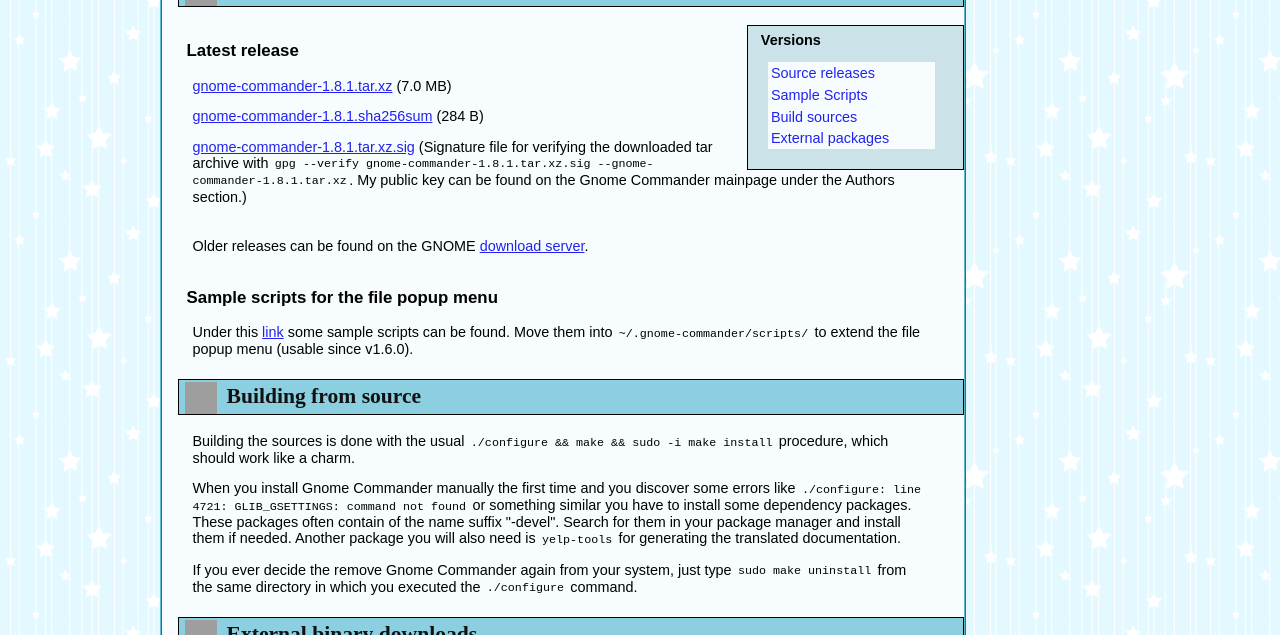
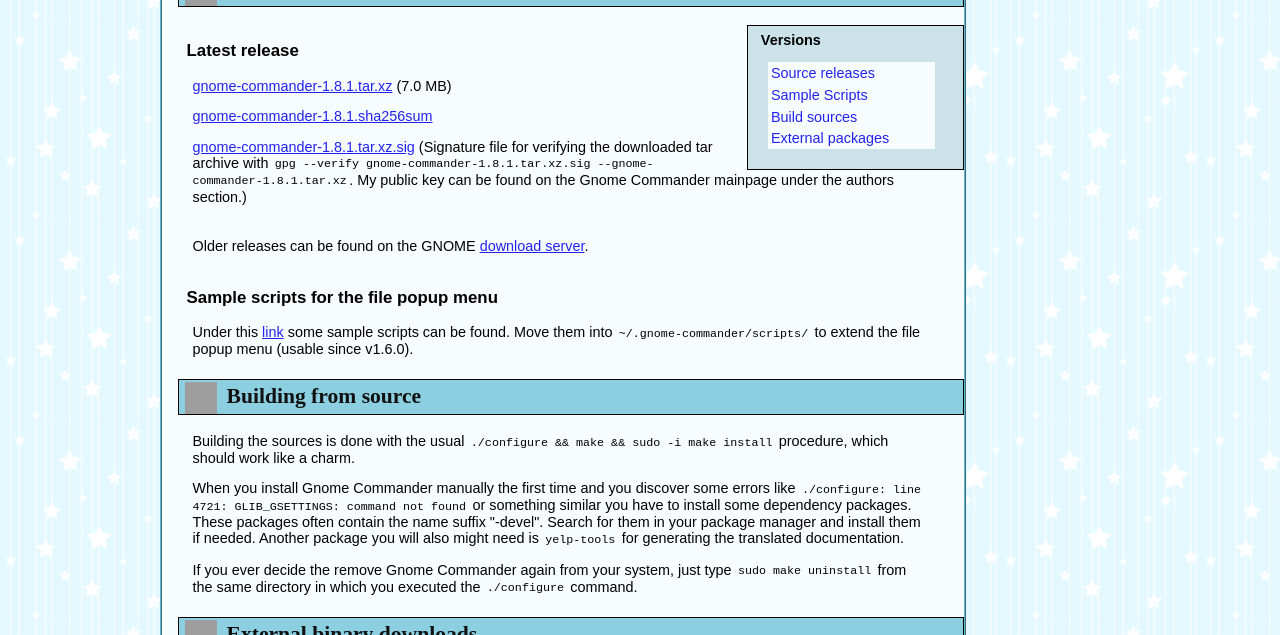
Before and after one commit to gcmd/gcmd.github.io, a Jekyll site: the page download.html, which Jekyll copies as it is, in a window 1280 px wide. Shown: the part 177-812 px from the top of the page. Built offline with Jekyll 4.4.1, drawn with Linux system fonts in a browser that asks for light colours; grey boxes are pictures that could not be loaded.

Commit message:
Minor changes in the download page

```diff
--- a/download.html
+++ b/download.html
@@ -40,11 +40,11 @@
 <h3><a name="sources">Latest release</a></h3>
 
 <p><a href="https://download.gnome.org/sources/gnome-commander/1.8/gnome-commander-1.8.1.tar.xz">gnome-commander-1.8.1.tar.xz</a> (7.0 MB)</p>
-<p><a href="https://download.gnome.org/sources/gnome-commander/1.8/gnome-commander-1.8.1.sha256sum">gnome-commander-1.8.1.sha256sum</a> (284 B)</p>
+<p><a href="https://download.gnome.org/sources/gnome-commander/1.8/gnome-commander-1.8.1.sha256sum">gnome-commander-1.8.1.sha256sum</a></p>
 <p><a href="signatures/gnome-commander-1.8.1.tar.xz.sig">gnome-commander-1.8.1.tar.xz.sig</a>
   (Signature file for verifying the downloaded tar archive with
   <code>gpg --verify gnome-commander-1.8.1.tar.xz.sig --gnome-commander-1.8.1.tar.xz</code>.
-  My public key can be found on the Gnome Commander mainpage under the Authors section.)</p>
+  My public key can be found on the Gnome Commander mainpage under the authors section.)</p>
 <br>
 <p>Older releases can be found on the GNOME <a href="https://download.gnome.org/sources/gnome-commander/">download server</a>.</p>
 
@@ -58,8 +58,8 @@
 <p>Building the sources is done with the usual <code>./configure && make && sudo -i make install</code> procedure,
 which should work like a charm. </p>
 <p>When you install Gnome Commander manually the first time and you discover some errors like <code>./configure: line 4721: GLIB_GSETTINGS: command not found</code> or
-something similar you have to install some dependency packages. These packages often contain of the name suffix "-devel". Search for them
-in your package manager and install them if needed. Another package you will also need is <code>yelp-tools</code> for generating the translated documentation.</p>
+something similar you have to install some dependency packages. These packages often contain the name suffix "-devel". Search for them
+in your package manager and install them if needed. Another package you will also might need is <code>yelp-tools</code> for generating the translated documentation.</p>
 
 <p>If you ever decide the remove Gnome Commander again from your system, just type <code>sudo make uninstall</code>
 from the same directory in which you executed the <code>./configure</code> command.</p>
```
